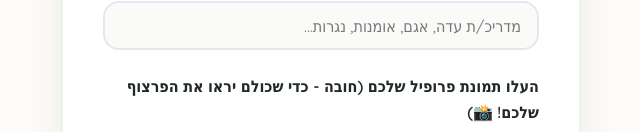
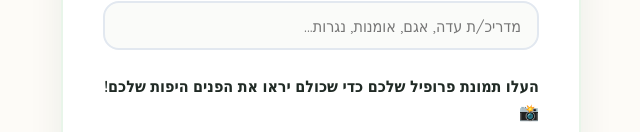
Before and after one commit to yehudageler/Camp-ramah-26, a React (Vite) app: page / in a window 1280 px wide. Both pictures are taken after a click on the link "אין לכם משתמש? לחצו להרשמה מהירה 📝". Shown: the part 659-791 px from the top of the page, without its empty margins (319-959 px from the left). Built offline with nearby package versions, Linux system fonts and the light colour scheme; no server answers.

Commit message:
Update AuthScreen.jsx

```diff
--- a/src/components/AuthScreen.jsx
+++ b/src/components/AuthScreen.jsx
@@ -309,7 +309,7 @@ export default function AuthScreen({ onAuthSuccess }) {
               </div>
 
               <div className="form-group">
-                <label className="form-label">העלו תמונת פרופיל שלכם (חובה - כדי שכולם יראו את הפרצוף שלכם! 📸)</label>
+                <label className="form-label">העלו תמונת פרופיל שלכם כדי שכולם יראו את הפנים היפות שלכם! 📸</label>
                 <div style={{ display: 'flex', gap: '1rem', alignItems: 'center', marginTop: '0.5rem' }}>
                   <input
                     type="file"
```
